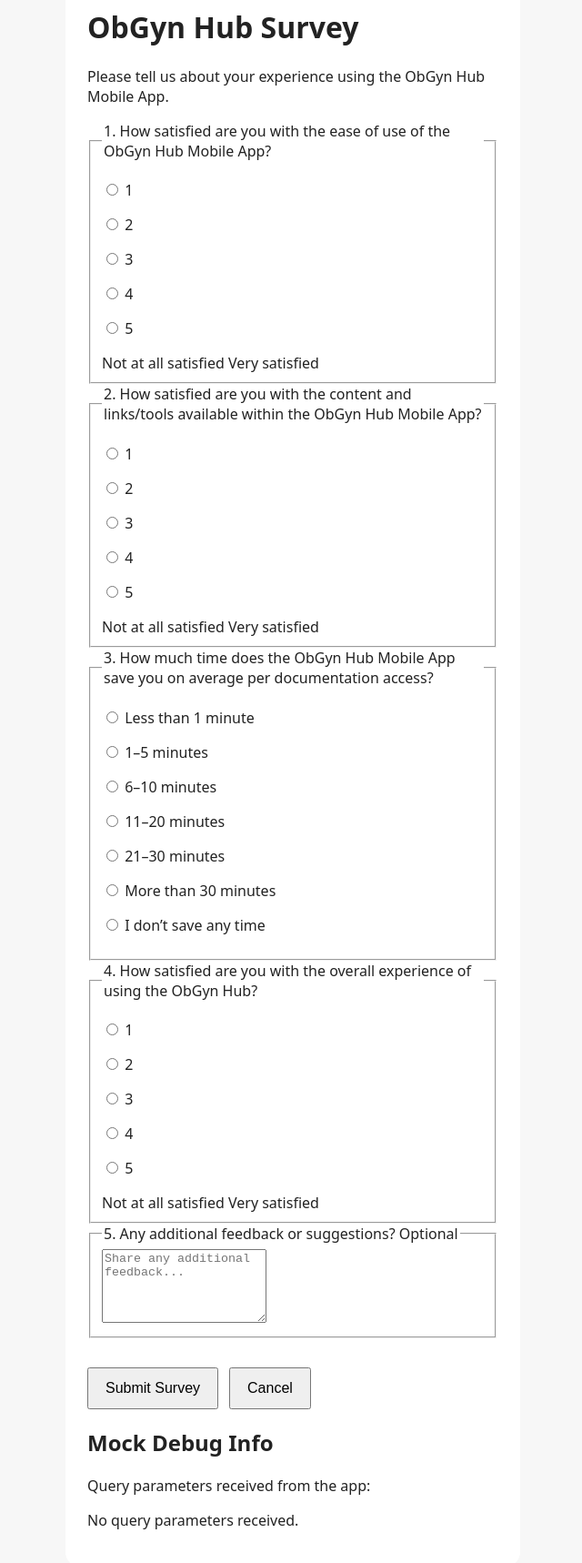
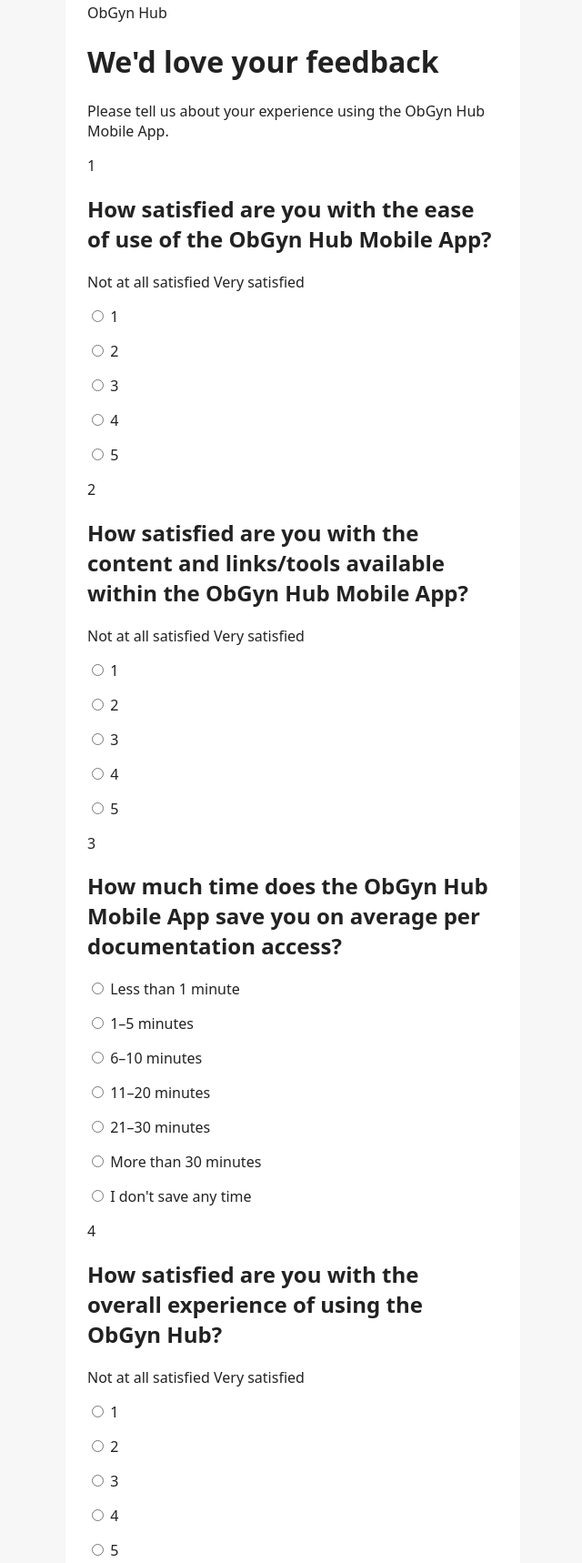
Before and after one commit to lchabela/csat-survey-mock, a plain HTML site: page index.html in a window 1280 px wide. Shown: the part 101-1819 px from the top of the page at 91% size, without its empty margins (318-958 px from the left). Drawn offline with Linux system fonts and the light colour scheme.

Commit message:
Update index.html

```diff
--- a/index.html
+++ b/index.html
@@ -2,10 +2,9 @@
 <html lang="en">
   <head>
     <meta charset="UTF-8" />
-
     <meta
       name="viewport"
-      content="width=device-width, initial-scale=1.0"
+      content="width=device-width, initial-scale=1, viewport-fit=cover"
     />
 
     <title>ObGyn Hub CSAT Survey Mock</title>
@@ -14,21 +13,33 @@
   </head>
 
   <body>
-    <main>
-      <h1>ObGyn Hub Survey</h1>
-
-      <p class="intro">
-        Please tell us about your experience using the ObGyn Hub Mobile App.
-      </p>
+    <main class="survey">
+      <header class="survey-header">
+        <p class="eyebrow">ObGyn Hub</p>
+        <h1>We'd love your feedback</h1>
+        <p class="intro">
+          Please tell us about your experience using the ObGyn Hub Mobile App.
+        </p>
+      </header>
 
       <form id="survey">
-        <fieldset>
-          <legend>
-            1. How satisfied are you with the ease of use of the ObGyn Hub
-            Mobile App?
-          </legend>
+        <!-- Question 1 -->
+        <section class="question">
+          <div class="question-heading">
+            <span class="question-number">1</span>
 
-          <div class="scale">
+            <h2>
+              How satisfied are you with the ease of use of the ObGyn Hub
+              Mobile App?
+            </h2>
+          </div>
+
+          <div class="scale-labels">
+            <span>Not at all satisfied</span>
+            <span>Very satisfied</span>
+          </div>
+
+          <div class="scale" role="radiogroup" aria-label="Ease of use">
             <label>
               <input
                 type="radio"
@@ -59,20 +70,29 @@
               <span>5</span>
             </label>
           </div>
+        </section>
+
+        <!-- Question 2 -->
+        <section class="question">
+          <div class="question-heading">
+            <span class="question-number">2</span>
+
+            <h2>
+              How satisfied are you with the content and links/tools available
+              within the ObGyn Hub Mobile App?
+            </h2>
+          </div>
 
           <div class="scale-labels">
             <span>Not at all satisfied</span>
             <span>Very satisfied</span>
           </div>
-        </fieldset>
 
-        <fieldset>
-          <legend>
-            2. How satisfied are you with the content and links/tools available
-            within the ObGyn Hub Mobile App?
-          </legend>
-
-          <div class="scale">
+          <div
+            class="scale"
+            role="radiogroup"
+            aria-label="Content and tools"
+          >
             <label>
               <input
                 type="radio"
@@ -103,18 +123,18 @@
               <span>5</span>
             </label>
           </div>
+        </section>
 
-          <div class="scale-labels">
-            <span>Not at all satisfied</span>
-            <span>Very satisfied</span>
+        <!-- Question 3 -->
+        <section class="question">
+          <div class="question-heading">
+            <span class="question-number">3</span>
+
+            <h2>
+              How much time does the ObGyn Hub Mobile App save you on average
+              per documentation access?
+            </h2>
           </div>
-        </fieldset>
-
-        <fieldset>
-          <legend>
-            3. How much time does the ObGyn Hub Mobile App save you on average
-            per documentation access?
-          </legend>
 
           <div class="choices">
             <label>
@@ -124,48 +144,66 @@
                 value="less-than-1"
                 required
               />
-              Less than 1 minute
+              <span>Less than 1 minute</span>
             </label>
 
             <label>
               <input type="radio" name="timeSaved" value="1-5" />
-              1–5 minutes
+              <span>1–5 minutes</span>
             </label>
 
             <label>
               <input type="radio" name="timeSaved" value="6-10" />
-              6–10 minutes
+              <span>6–10 minutes</span>
             </label>
 
             <label>
               <input type="radio" name="timeSaved" value="11-20" />
-              11–20 minutes
+              <span>11–20 minutes</span>
             </label>
 
             <label>
               <input type="radio" name="timeSaved" value="21-30" />
-              21–30 minutes
+              <span>21–30 minutes</span>
             </label>
 
             <label>
-              <input type="radio" name="timeSaved" value="more-than-30" />
-              More than 30 minutes
+              <input
+                type="radio"
+                name="timeSaved"
+                value="more-than-30"
+              />
+              <span>More than 30 minutes</span>
             </label>
 
             <label>
               <input type="radio" name="timeSaved" value="none" />
-              I don’t save any time
+              <span>I don't save any time</span>
             </label>
           </div>
-        </fieldset>
+        </section>
 
-        <fieldset>
-          <legend>
-            4. How satisfied are you with the overall experience of using the
-            ObGyn Hub?
-          </legend>
+        <!-- Question 4 -->
+        <section class="question">
+          <div class="question-heading">
+            <span class="question-number">4</span>
 
-          <div class="scale">
+            <h2>
+              How satisfied are you with the overall experience of using the
+              ObGyn Hub?
+            </h2>
+          </div>
+
+          <div class="scale-labels">
+            <span>Not at all satisfied</span>
+            <span>Very satisfied</span>
+          </div>
+
+          <div
+            class="scale"
+            role="radiogroup"
+            aria-label="Overall experience"
+          >
             <label>
               <input
                 type="radio"
@@ -196,28 +234,28 @@
               <span>5</span>
             </label>
           </div>
+        </section>
 
-          <div class="scale-labels">
-            <span>Not at all satisfied</span>
-            <span>Very satisfied</span>
+        <!-- Question 5 -->
+        <section class="question">
+          <div class="question-heading">
+            <span class="question-number">5</span>
+
+            <div>
+              <h2>Any additional feedback or suggestions?</h2>
+              <span class="optional">Optional</span>
+            </div>
           </div>
-        </fieldset>
-
-        <fieldset>
-          <legend>
-            5. Any additional feedback or suggestions?
-            <span class="optional">Optional</span>
-          </legend>
 
           <textarea
             name="feedback"
             rows="5"
             placeholder="Share any additional feedback..."
           ></textarea>
-        </fieldset>
+        </section>
 
         <div class="actions">
-          <button id="complete" type="submit">
+          <button type="submit">
             Submit Survey
           </button>
 
@@ -231,6 +269,7 @@
         </div>
       </form>
 
+      <!-- Development-only information -->
       <section class="debug">
         <h2>Mock Debug Info</h2>
 
```
